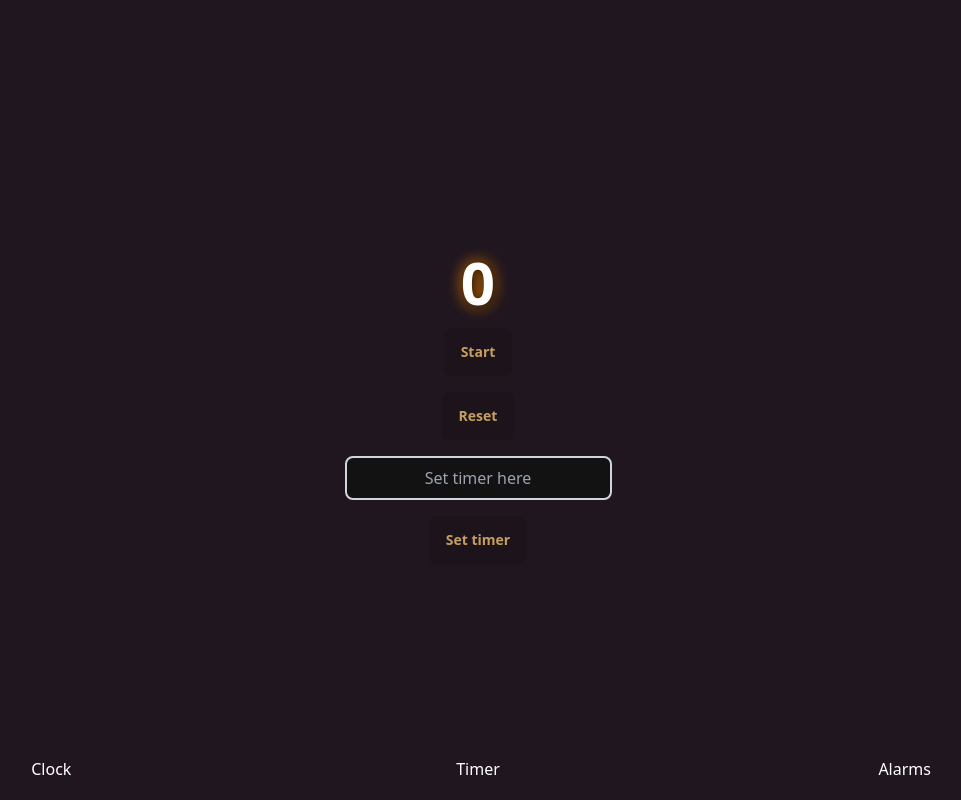
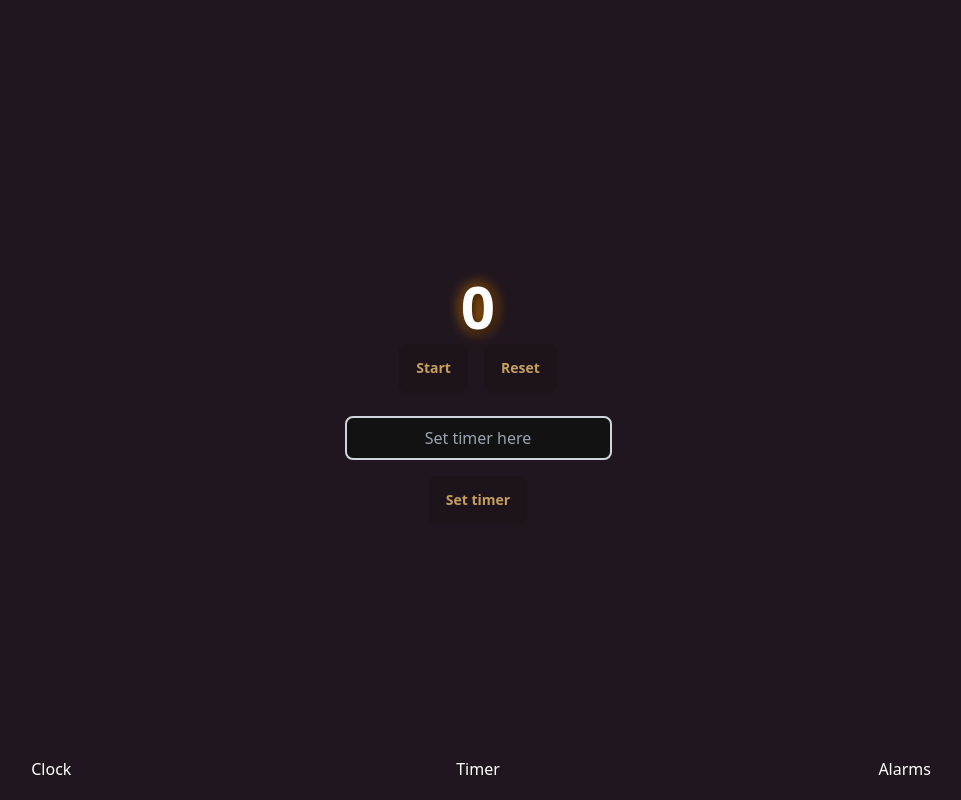
Before and after one commit to SimonThor12/timer-alarm-app, a React (Vite) app: page / in a window 1280 px wide. Both pictures are taken after a click on the button "Timer". Shown: the whole page, without its empty margins (162-1123 px from the left). Built offline with nearby package versions, Linux system fonts and the light colour scheme; no server answers.

Commit message:
Footer extracted into component

```diff
--- a/package.json
+++ b/package.json
@@ -10,6 +10,7 @@
     "preview": "vite preview"
   },
   "dependencies": {
+    "@tanstack/react-query": "^5.51.23",
     "daisyui": "^4.12.10",
     "react": "^18.3.1",
     "react-dom": "^18.3.1",
--- a/src/AlarmAddForm.tsx
+++ b/src/AlarmAddForm.tsx
@@ -2,6 +2,7 @@ import { useForm } from "react-hook-form";
 
 function AlarmAddForm() {
   const { register, handleSubmit } = useForm();
+
 
   async function onSubmit(data: any) {
     const url = "http://localhost:5066/Alarms";
--- a/src/AlarmList.tsx
+++ b/src/AlarmList.tsx
@@ -21,6 +21,8 @@ function AlarmList() {
       console.log("error", error);
     }
   }
+
+
 
   useEffect(() => {
     getData();
--- a/src/ClockApp.tsx
+++ b/src/ClockApp.tsx
@@ -2,9 +2,10 @@ import { useState } from "react";
 import Timer from "./Timer";
 import Clock from "./Clock";
 import Alarms from "./Alarms";
+import Footer from "./Footer";
 
 export default function ClockApp() {
-  const [activePage, setActivePage] = useState("Alarms");
+  const [activePage, setActivePage] = useState("Clock");
   return (
     <div
       data-theme="coffee"
@@ -12,25 +13,9 @@ export default function ClockApp() {
       {activePage === "Timer" && <Timer />}
       {activePage === "Clock" && <Clock />}
       {activePage === "Alarms" && <Alarms />}
-      <nav
-        className="btm-nav"
-        data-theme="coffee">
-        <button
-          className="text-white"
-          onClick={() => setActivePage("Clock")}>
-          Clock
-        </button>
-        <button
-          className="text-white"
-          onClick={() => setActivePage("Timer")}>
-          Timer
-        </button>
-        <button
-          className="text-white"
-          onClick={() => setActivePage("Alarms")}>
-          Alarms
-        </button>
-      </nav>
+
+      <Footer setActivePage={setActivePage} />
+
     </div>
   );
 }
--- /dev/null
+++ b/src/ControlButtons.tsx
@@ -0,0 +1,24 @@
+type Props = {
+  isTicking: boolean;
+  toggleTimer: () => void;
+  resetTimer: () => void;
+};
+
+function ControlButtons({ isTicking, toggleTimer, resetTimer }: Props) {
+  return (
+    <div className="flex m-2">
+      <button
+        className="btn mr-2"
+        onClick={toggleTimer}>
+        {isTicking ? "Pause" : "Start"}
+      </button>
+      <button
+        className="btn ml-2"
+        onClick={resetTimer}>
+        Reset
+      </button>
+    </div>
+  );
+}
+
+export default ControlButtons;
--- /dev/null
+++ b/src/Footer.tsx
@@ -0,0 +1,25 @@
+function Footer({ setActivePage }: { setActivePage: (page: string) => void }) {
+  return (
+    <nav
+      className="btm-nav"
+      data-theme="coffee">
+      <button
+        className="text-white"
+        onClick={() => setActivePage("Clock")}>
+        Clock
+      </button>
+      <button
+        className="text-white"
+        onClick={() => setActivePage("Timer")}>
+        Timer
+      </button>
+      <button
+        className="text-white"
+        onClick={() => setActivePage("Alarms")}>
+        Alarms
+      </button>
+    </nav>
+  );
+}
+
+export default Footer;
--- a/src/Timer.tsx
+++ b/src/Timer.tsx
@@ -1,5 +1,6 @@
 import { useState, useEffect, SetStateAction } from "react";
 import TimerDisplay from "./TimerDisplay";
+import ControlButtons from "./ControlButtons";
 
 function Timer() {
   const [timeLeft, setTimeLeft] = useState(0);
@@ -30,7 +31,11 @@ function Timer() {
 
   const resetTimer = () => {
     setIsTicking(false);
-    setTimeLeft(0); // Reset to the initial value
+    // Reset the timer to the input value if it's set
+    if (input) {
+      setTimeLeft(parseInt(input));
+      return;
+    }
   };
 
   const setTimer = () => {
@@ -50,18 +55,14 @@ function Timer() {
   return (
     <div
       data-theme="coffee"
-      className="flex flex-col items-center justify-center min-h-screen">
+      className="flex flex-col items-center">
       <TimerDisplay timeLeft={timeLeft} />
-      <button
-        className="btn mt-4"
-        onClick={toggleTimer}>
-        {isTicking ? "Pause" : "Start"}
-      </button>
-      <button
-        className="btn mt-4"
-        onClick={resetTimer}>
-        Reset
-      </button>
+      <ControlButtons
+        isTicking={isTicking}
+        toggleTimer={toggleTimer}
+        resetTimer={resetTimer}
+      />
+
       <input
         value={input}
         onChange={handleInputChange}
--- a/src/TimerDisplay.tsx
+++ b/src/TimerDisplay.tsx
@@ -5,7 +5,7 @@ type TimerDisplayProps = {
 const TimerDisplay = ({ timeLeft }: TimerDisplayProps) => {
   return (
     <h1
-      className="mt-4 text-6xl font-bold text-white"
+      className="text-6xl font-bold text-white flex flex-grow items-center"
       style={{
         textShadow: "2px 2px 10px rgba(0, 0, 0, 0.7), 0 0 15px #FF8C00",
       }}>
--- a/src/main.tsx
+++ b/src/main.tsx
@@ -2,9 +2,14 @@ import { StrictMode } from "react";
 import { createRoot } from "react-dom/client";
 import "./index.css";
 import ClockApp from "./ClockApp.tsx";
+import { QueryClient, QueryClientProvider } from "@tanstack/react-query";
+
+const queryClient = new QueryClient();
 
 createRoot(document.getElementById("root")!).render(
   <StrictMode>
-    <ClockApp />
+    <QueryClientProvider client={queryClient}>
+      <ClockApp />
+    </QueryClientProvider>
   </StrictMode>
 );
```
Also changed, not shown: 1 other file (tests, documents, lock files or other folders).
